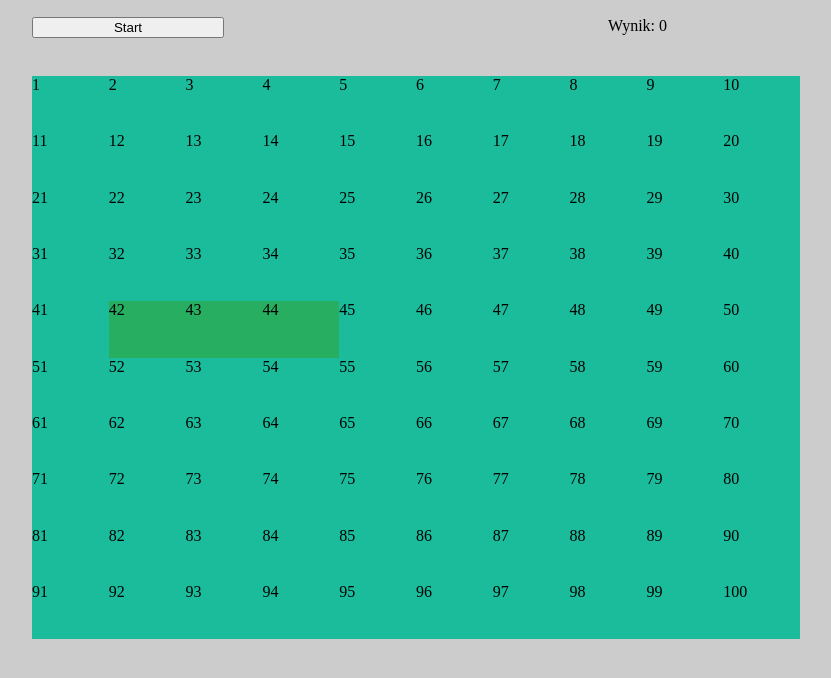
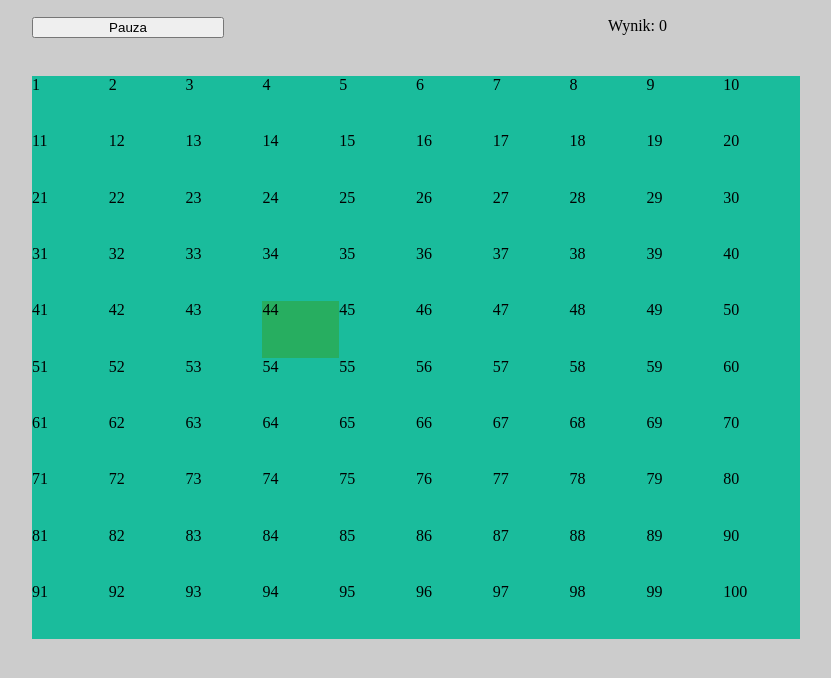
Before and after one commit to AdrianNiewiadomski/Snake-Game, a plain HTML site: page index.html in a window 1280 px wide. Both pictures are taken after a click on the button "Start". Shown: the part 84-762 px from the top of the page, without its empty margins (224-1055 px from the left). Drawn offline with Linux system fonts and the light colour scheme.

Commit message:
Funkcja idz() usuwa teraz dodatkowo klasę wąż z opuszczanego pola. Funkcja start() zmienia napis na przycisku start na Pauza

```diff
--- a/index.html
+++ b/index.html
@@ -11,7 +11,7 @@
             <header>
                 <h1>Gra wąż</h1>
                 <div>
-                    <button onclick="start();">Start</button>
+                    <button id="start" onclick="start();">Start</button>
                 </div>
                 <div>Wynik: 0</div>
             </header>
--- a/script.js
+++ b/script.js
@@ -16,12 +16,14 @@ function init(){
 
 function idz(){
     // console.log('dzialam');
+    document.getElementById(polozenie).classList.remove("waz");
     polozenie++;
     document.getElementById(polozenie).classList.add("waz");
     setTimeout("idz()",1000);
 }
 function start(){
     // console.log('dzialam');
+    document.getElementById('start').innerHTML = 'Pauza';
     document.getElementById(polozenie).classList.add("waz");
     setTimeout("idz()",1000);
 }
```
